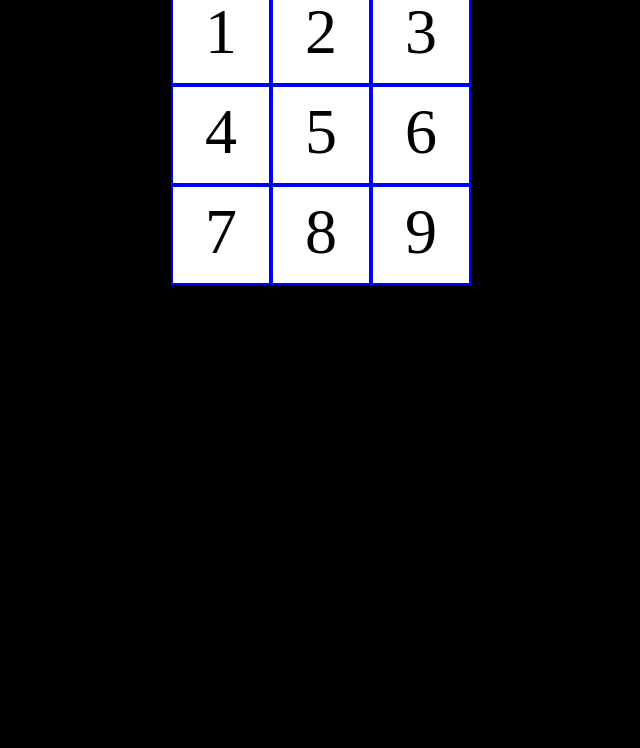
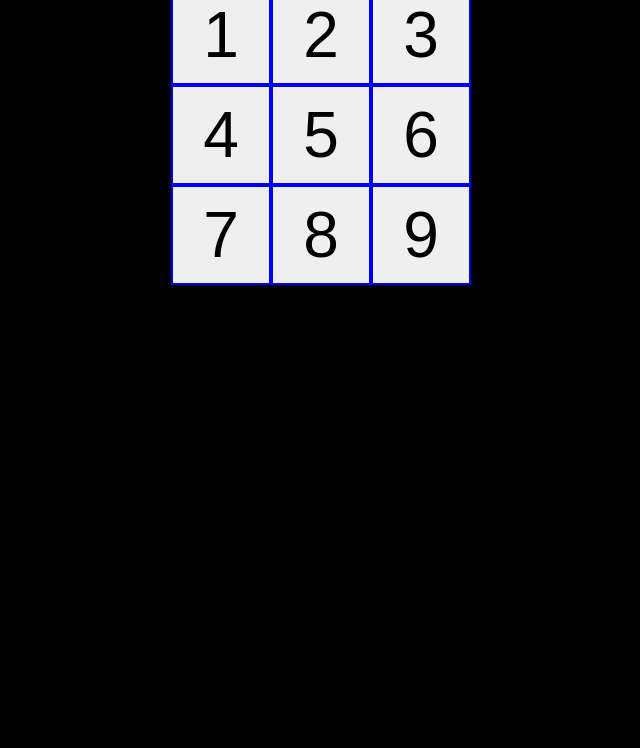
Before and after one commit to Danelle-Gunter/tic-tac-toe, a plain HTML site: page index.html in a window 1280 px wide. Shown: the part 52-800 px from the top of the page, without its empty margins (319-959 px from the left). Drawn offline with Linux system fonts and the light colour scheme.

Commit message:
Changed squares to buttons

```diff
--- a/index.html
+++ b/index.html
@@ -12,15 +12,15 @@
         <h1>Tic Tac Toe Game</h1>
     </header>
     <main>
-        <div class="cell" data-cell="1">1</div>
-        <div class="cell" data-cell="2">2</div>
-        <div class="cell" data-cell="3">3</div>
-        <div class="cell" data-cell="4">4</div>
-        <div class="cell" data-cell="5">5</div>
-        <div class="cell" data-cell="6">6</div>
-        <div class="cell" data-cell="7">7</div>
-        <div class="cell" data-cell="8">8</div>
-        <div class="cell" data-cell="9">9</div>
+        <button type="button" class="cell" data-cell="1">1</button>
+        <button type="button" class="cell" data-cell="2">2</button>
+        <button type="button" class="cell" data-cell="3">3</button>
+        <button type="button" class="cell" data-cell="4">4</button>
+        <button type="button" class="cell" data-cell="5">5</button>
+        <button type="button" class="cell" data-cell="6">6</button>
+        <button type="button" class="cell" data-cell="7">7</button>
+        <button type="button" class="cell" data-cell="8">8</button>
+        <button type="button" class="cell" data-cell="9">9</button>
     </main>
     <script src="scripts/script.js"></script>
 </body>
--- a/scripts/script.js
+++ b/scripts/script.js
@@ -9,12 +9,13 @@ const gameBoard = (() => {
 
     cells.forEach(cell => cell.addEventListener('click', (e) => {
         console.log(e.target.getAttribute('data-cell'));
+        document.getElementsByClassName('cell').disabled = true;
     }));
 
     return {cells};
 })();
 
-const displayController = (() => {
+const gameController = (() => {
     // displaying everything goes here
 
 })();
```
